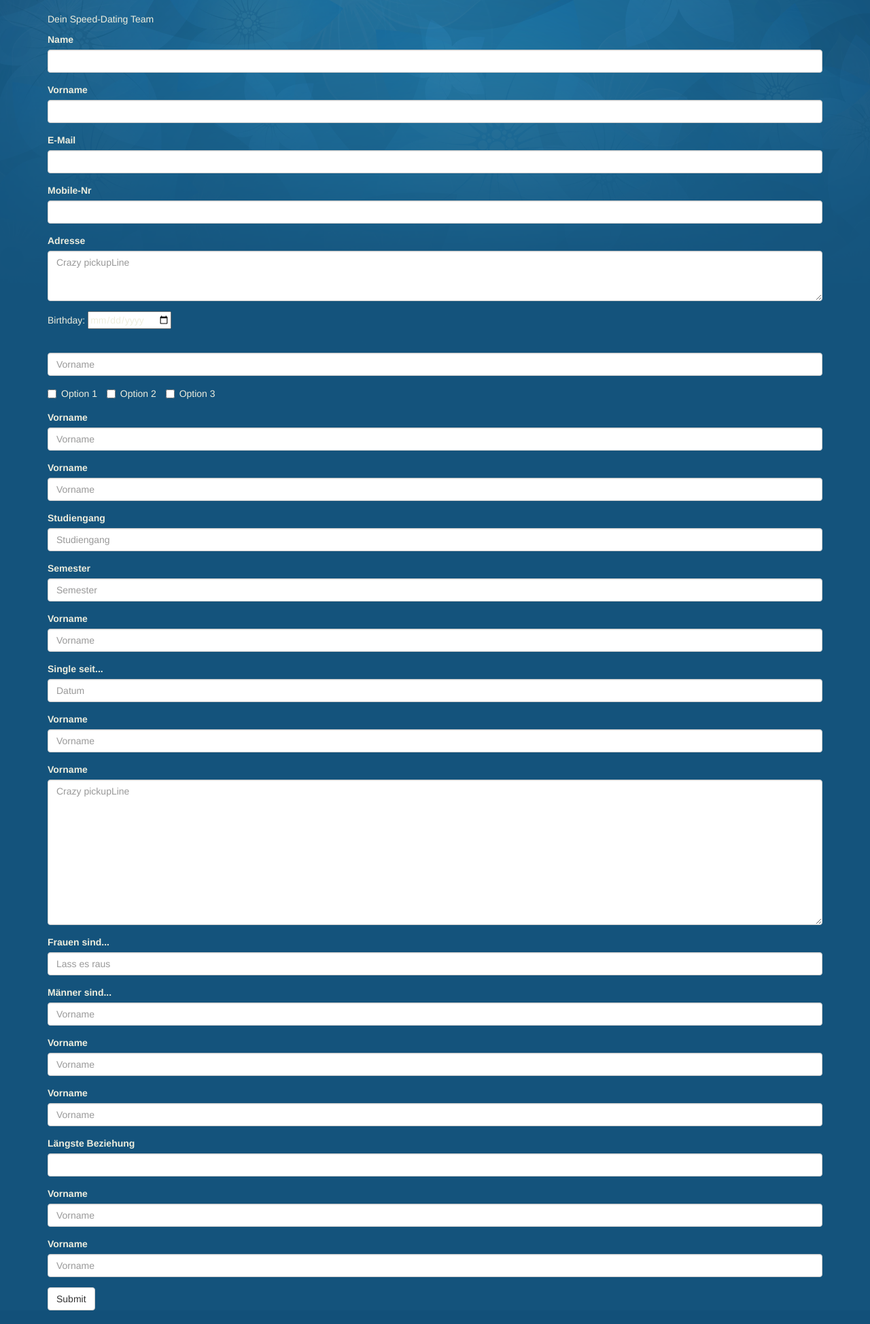
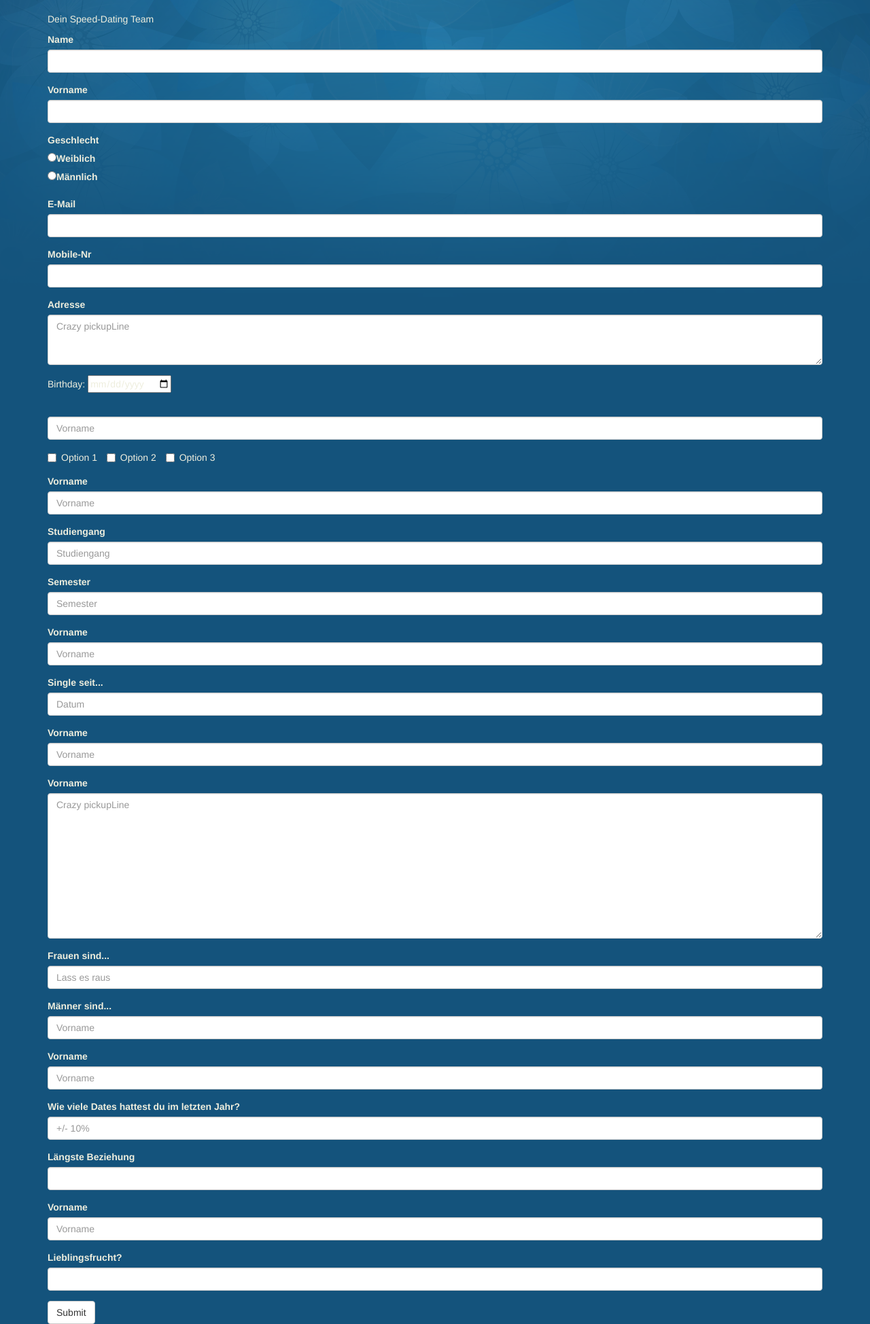
Before and after one commit to amiv-eth/AMIV-Speeddating, a Flask app: page /signup in a window 1280 px wide. Shown: the part 335-2283 px from the top of the page at 68% size. Run offline with Flask 2, Linux system fonts and the light colour scheme; some libraries are stand-ins or nearby versions.

Commit message:
more input
- radio buttons for selecting gender
- how many dates and favourite fruit questions

```diff
--- a/templates/signup.html
+++ b/templates/signup.html
@@ -36,6 +36,15 @@
 		<label for = "prename">Vorname </label>
 		<input type = "text" class="form-control" name = "prename">
 	</div>
+
+	<div class = "form-group">
+		<label for = "gender-radio-buttons">Geschlecht </label><br>
+		<form name="gender-radio-buttons">
+			<input type="radio" name="gender" value="Weiblich"><label for="Weiblich"> Weiblich</label><br>
+			<input type="radio" name="gender" value="Männlich"><label for="Männlich"> Männlich</label><br>
+		</form>
+	</div>
+
 	<div class = "form-group">
 		<label for = "mail">E-Mail </label>
 		<input type = "text" class="form-control" name = "mail">
@@ -65,10 +74,6 @@
 		<label class="checkbox-inline"><input type="checkbox" value="">Option 1</label>
 		<label class="checkbox-inline"><input type="checkbox" value="">Option 2</label>
 		<label class="checkbox-inline"><input type="checkbox" value="">Option 3</label>
-	</div>
-	<div class = "form-group">
-		<label for = "sexe">Vorname </label>
-		<input type = "text" class="form-control" placeholder="Vorname" name = "sexe">
 	</div>
 	<div class = "form-group">
 		<label for = "eventYear">Vorname </label>
@@ -112,8 +117,8 @@
 		<input type = "text" class="form-control" placeholder="Vorname" name = "advantages">
 	</div>
 	<div class = "form-group">
-		<label for = "nrDates">Vorname </label>
-		<input type = "text" class="form-control" placeholder="Vorname" name = "nrDates">
+		<label for = "nrDates">Wie viele Dates hattest du im letzten Jahr?</label>
+		<input type = "text" class="form-control" placeholder="+/- 10%" name = "nrDates">
 	</div>
 	<div class = "form-group">
 		<label for = "longestRelationship">Längste Beziehung</label>
@@ -124,8 +129,8 @@
 		<input type = "text" class="form-control" placeholder="Vorname" name = "findDates">
 	</div>
 	<div class = "form-group">
-		<label for = "fruit">Vorname </label>
-		<input type = "text" class="form-control" placeholder="Vorname" name = "fruit">
+		<label for = "fruit">Lieblingsfrucht?</label>
+		<input type = "text" class="form-control" placeholder="" name = "fruit">
 	</div>
 	<button type = "submit" class="btn btn-default">Submit</button>
 </form>
```
